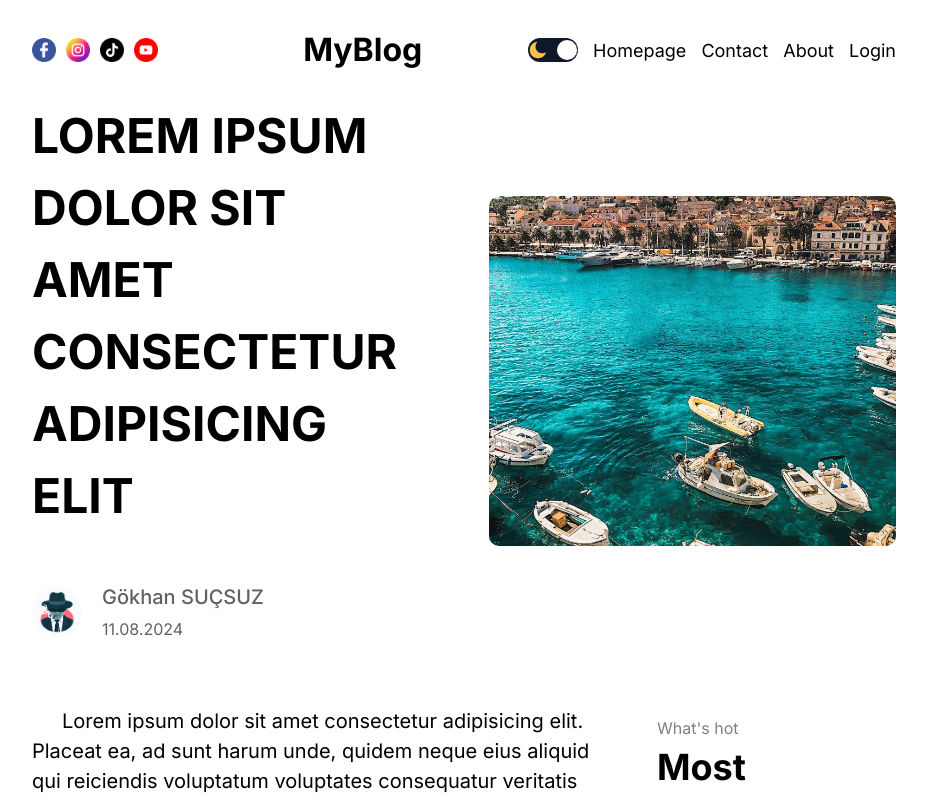
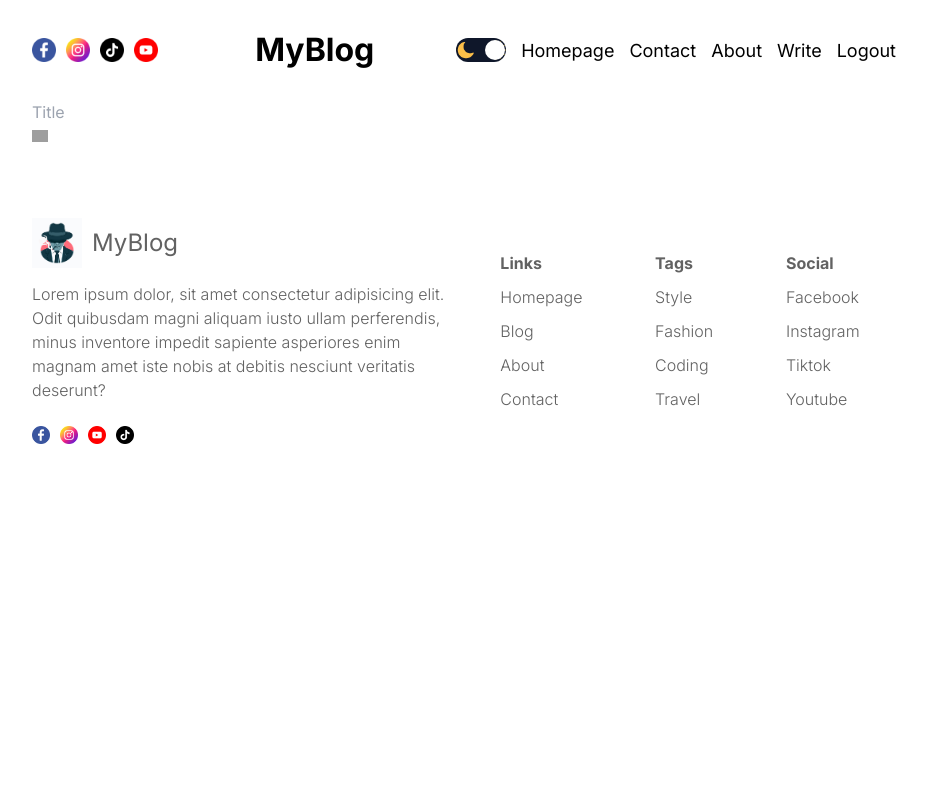
Before and after one commit to gokhanSucsuz/nextjs-fullstack-blog-app, a Next.js app: page /write in a window 1280 px wide. Shown: the top 800 px of the page, without its empty margins (176-1103 px from the left). Built offline with nearby package versions, Linux system fonts and the light colour scheme; grey boxes are pictures that could not be loaded.

Commit message:
text editor page is creating

```diff
--- /dev/null
+++ b/src/app/write/page.jsx
@@ -0,0 +1,35 @@
+"use client"
+import React, { useState } from 'react'
+import styles from "./writePage.module.css"
+import Image from 'next/image'
+
+const WritePage = () => {
+    const [open, setOpen] = useState(false)
+    const toggle = () => {
+        setOpen(!open)
+    }
+    console.log(open)
+    return (
+        <div className={styles.container}>
+            <input type="text" placeholder='Title' />
+            <div className={styles.editor}>
+                <button className={styles.button} onClick={toggle}>
+                    <Image src="/plus.png" alt='plus' width={16} height={16} />
+                </button>
+                {open && <div className={styles.buttons} >
+                    <button className={styles.button}>
+                        <Image src="/plus.png" alt='plus' width={16} height={16} />
+                    </button>
+                    <button className={styles.button}>
+                        <Image src="/plus.png" alt='plus' width={16} height={16} />
+                    </button>
+                    <button className={styles.button}>
+                        <Image src="/plus.png" alt='plus' width={16} height={16} />
+                    </button>
+                </div>}
+            </div>
+        </div>
+    )
+}
+
+export default WritePage
--- /dev/null
+++ b/src/app/write/writePage.module.css
@@ -0,0 +1 @@
+.container {}
--- a/src/components/authLinks/AuthLinks.jsx
+++ b/src/components/authLinks/AuthLinks.jsx
@@ -4,7 +4,7 @@ import styles from "./authLinks.module.css"
 import { useState } from "react"
 
 const AuthLinks = () => {
-    const status = "notauthenticated"
+    const status = "authenticated"
     const [open, setOpen] = useState(false)
     return (
         <>
```
